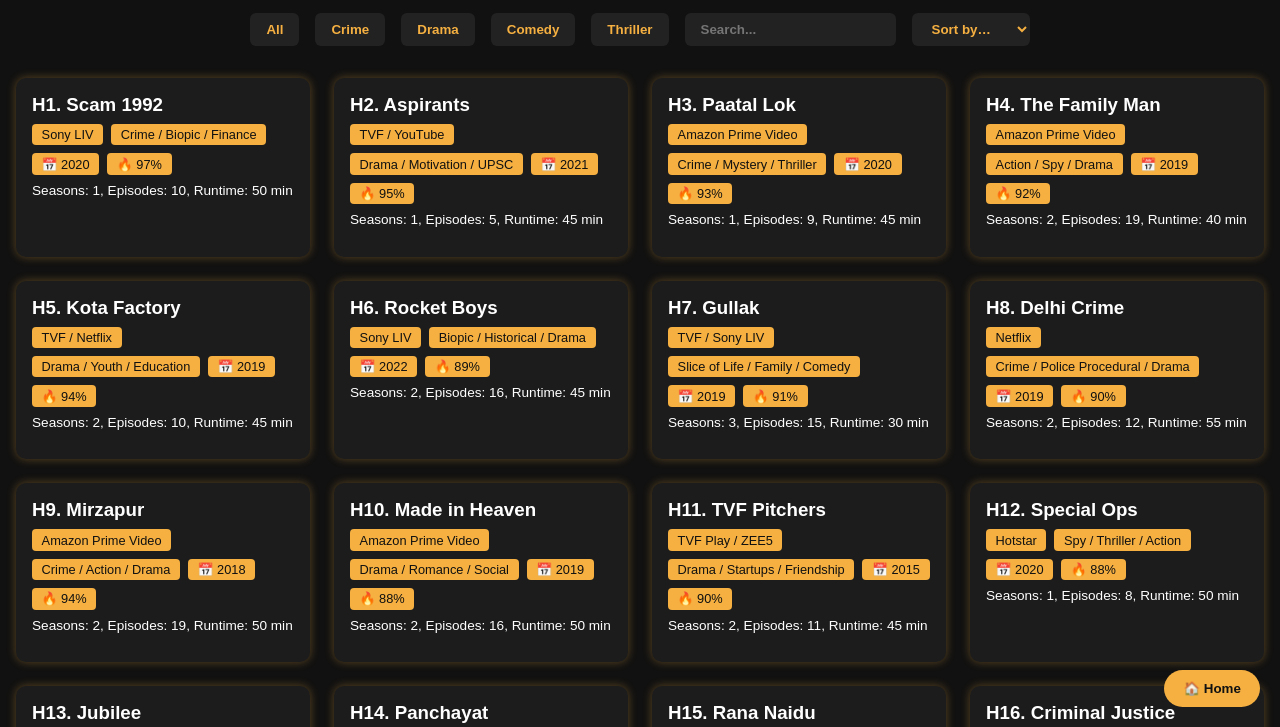
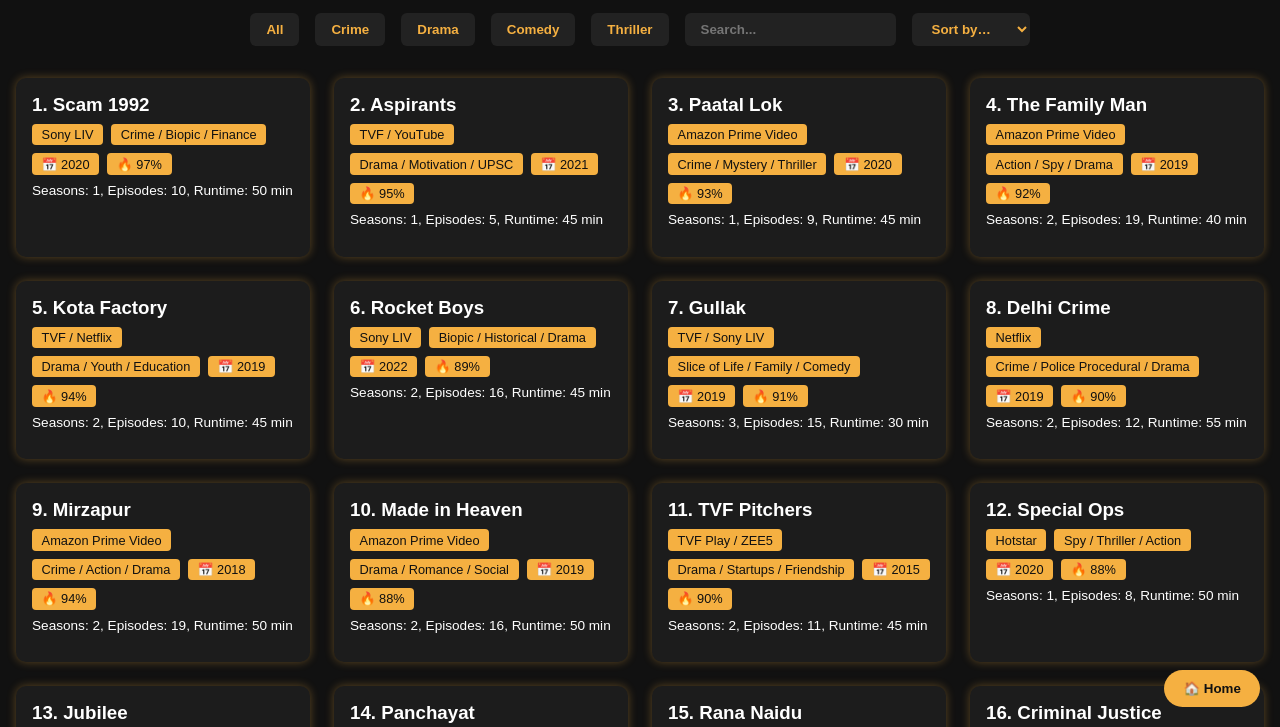
Before and after one commit to BuildsByKrish/buildsbykrish.github.io, a plain HTML site: page hindi.html in a window 1280 px wide. Shown: the part 73-800 px from the top of the page. Drawn offline with Linux system fonts and the light colour scheme.

Commit message:
Update hindi.html

```diff
--- a/hindi.html
+++ b/hindi.html
@@ -3,7 +3,7 @@
 <head>
   <meta charset="UTF-8" />
   <title>Hindi Series Vault</title>
-  <meta name="viewport" content="width=device-width, initial-scale=1.0"/>
+  <meta name="viewport" content="width=device-width, initial-scale=1.0" />
   <style>
     body {
       font-family: sans-serif;
@@ -25,7 +25,9 @@
       justify-content: center;
       margin-bottom: 2rem;
     }
-    .filters button, .filters select, .filters input {
+    .filters button,
+    .filters select,
+    .filters input {
       background: #222;
       color: #f5b041;
       font-weight: bold;
@@ -61,7 +63,8 @@
       border-radius: 4px;
       font-size: 0.8rem;
     }
-    .top-btn, .home-btn {
+    .top-btn,
+    .home-btn {
       position: fixed;
       z-index: 99;
       right: 20px;
@@ -105,19 +108,17 @@
 
   <div id="hindiGrid" class="grid"></div>
 
-  <!-- JS: Recommendations -->
   <script src="./hindirecommendations.js"></script>
 
-  <!-- JS: Display Logic -->
   <script>
     let currentHindiList = [];
 
     function display(list) {
       const grid = document.getElementById("hindiGrid");
-      grid.innerHTML = list.map(show => `
+      grid.innerHTML = list.map((show, i) => `
         <div class="poster-tile">
           <div class="poster-info">
-            <h3>${show.ref}. ${show.title}</h3>
+            <h3>${i + 1}. ${show.title}</h3>
             <div class="tags">
               <span class="tag">${show.platform}</span>
               <span class="tag">${show.genre}</span>
@@ -169,17 +170,18 @@
       console.log("📘 Hindi Vault Loaded:", recommendedHindiSeries.length, "entries");
     };
 
-    // Go to top button logic
     window.onscroll = function () {
       document.getElementById("topBtn").style.display =
         document.body.scrollTop > 400 || document.documentElement.scrollTop > 400
           ? "block" : "none";
     };
+
     function scrollTopSmooth() {
       window.scrollTo({ top: 0, behavior: "smooth" });
     }
+
     function goHome() {
-      window.location.href = "index.html"; // 👈 Edit this if your homepage is named differently
+      window.location.href = "index.html";
     }
   </script>
 
```
